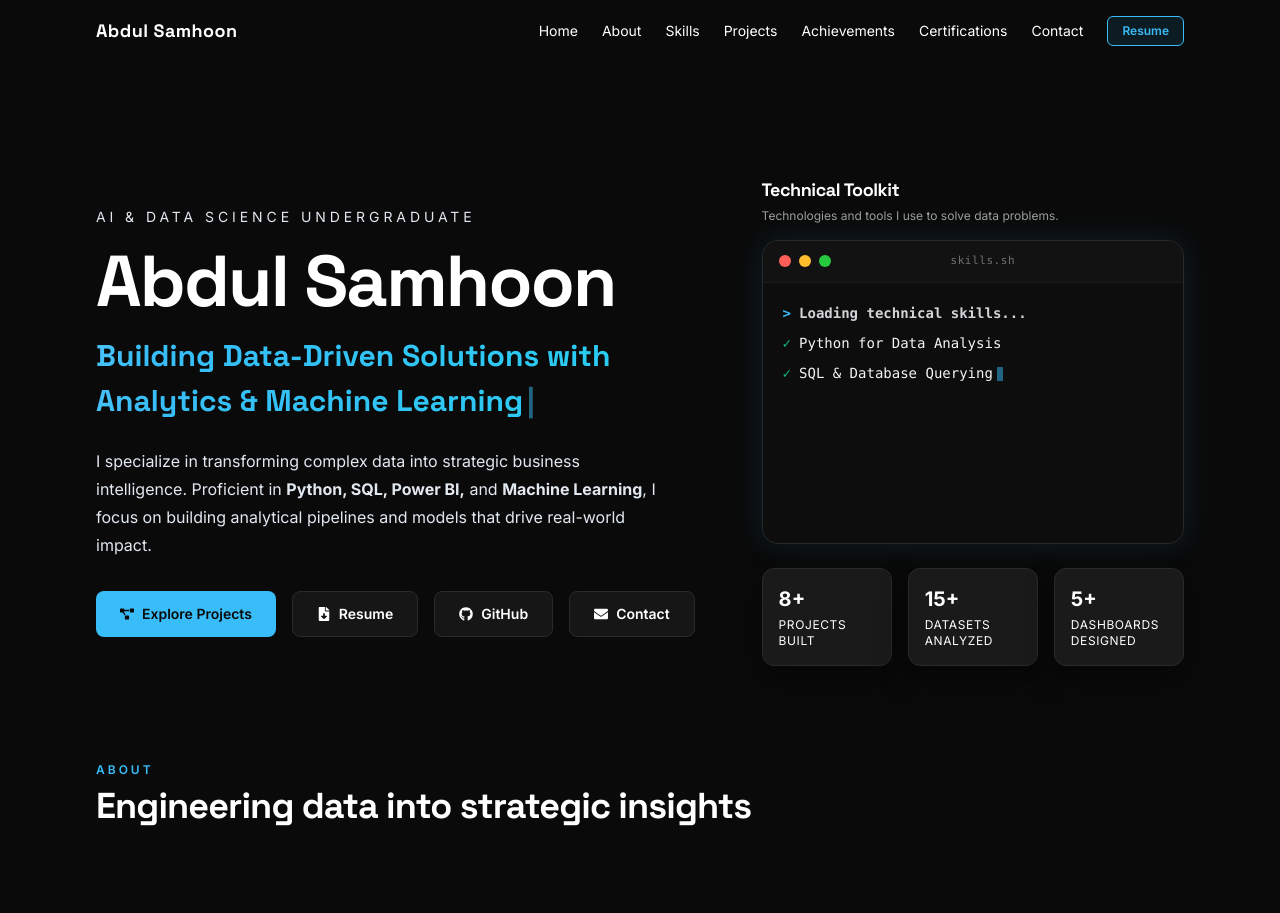
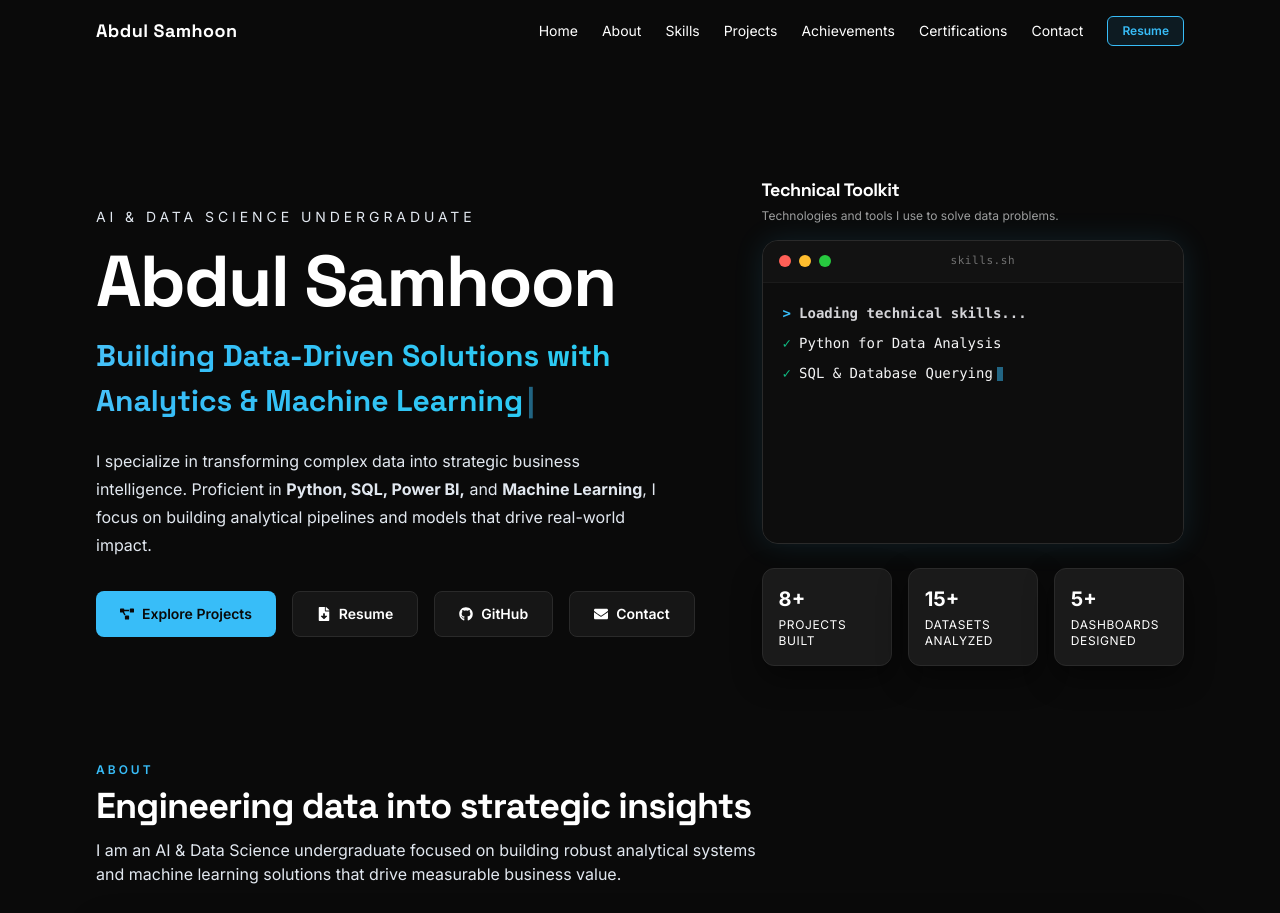
Before and after one commit to samhoon000/My-Portfolio, a React (Vite) app: page / in a window 1280 px wide. Shown: the top 913 px of the page. Built offline with nearby package versions, Linux system fonts and the light colour scheme.

Commit message:
fix: make section heading subtitle visible in dark/light mode

```diff
--- a/src/components/section-heading.jsx
+++ b/src/components/section-heading.jsx
@@ -7,7 +7,12 @@ export function SectionHeading({ eyebrow, title, description }) {
       <h2 className="font-display text-3xl font-bold tracking-tight text-textPrimary sm:text-4xl">
         {title}
       </h2>
-      <p className="readable-text mt-3 text-sm sm:text-base">{description}</p>
+      <p
+        className="readable-text mt-3 text-sm sm:text-base text-textSecondary opacity-100 mix-blend-normal"
+        style={{ color: '#e2e8f0', opacity: 1 }}
+      >
+        {description}
+      </p>
     </div>
   )
 }
```
